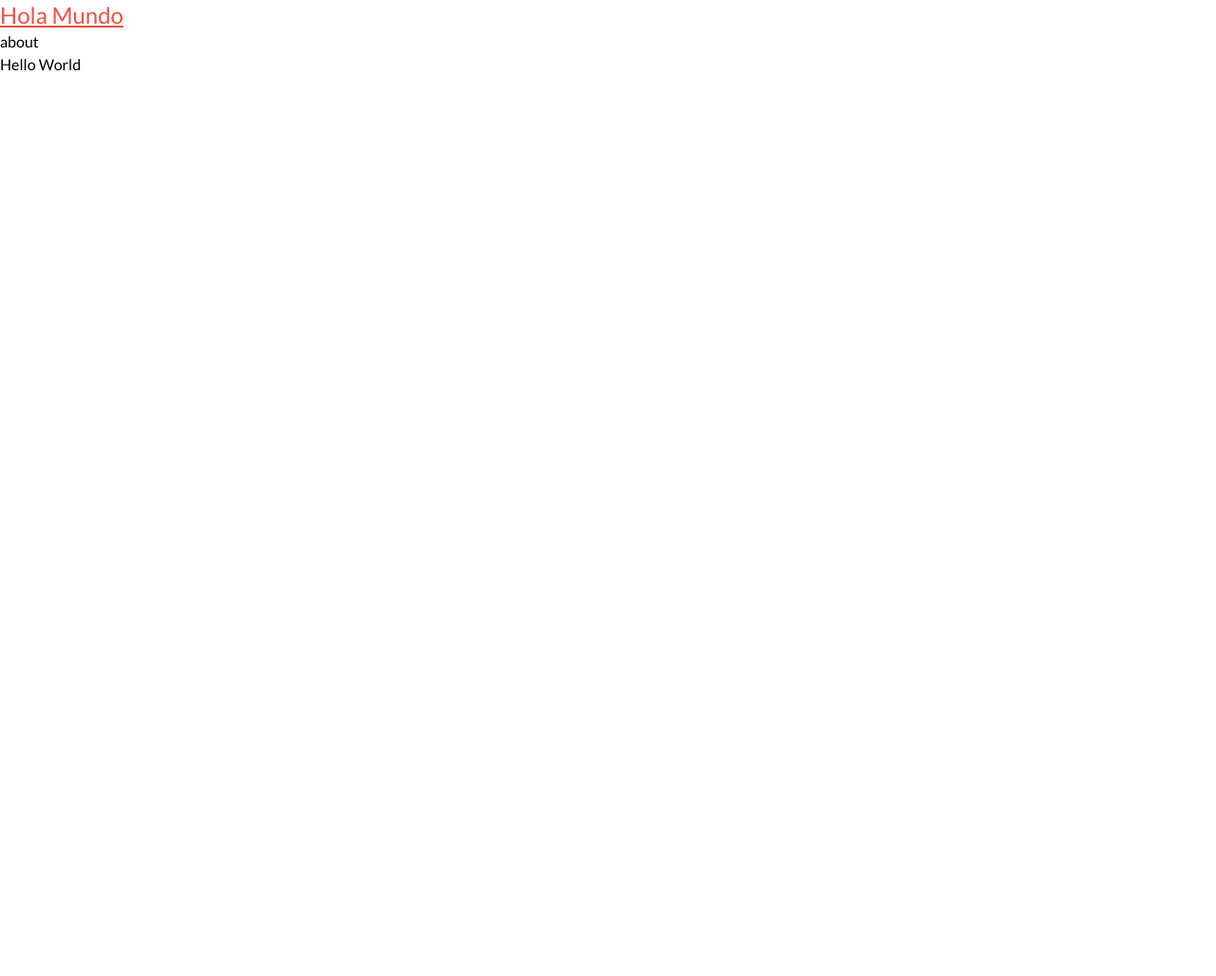
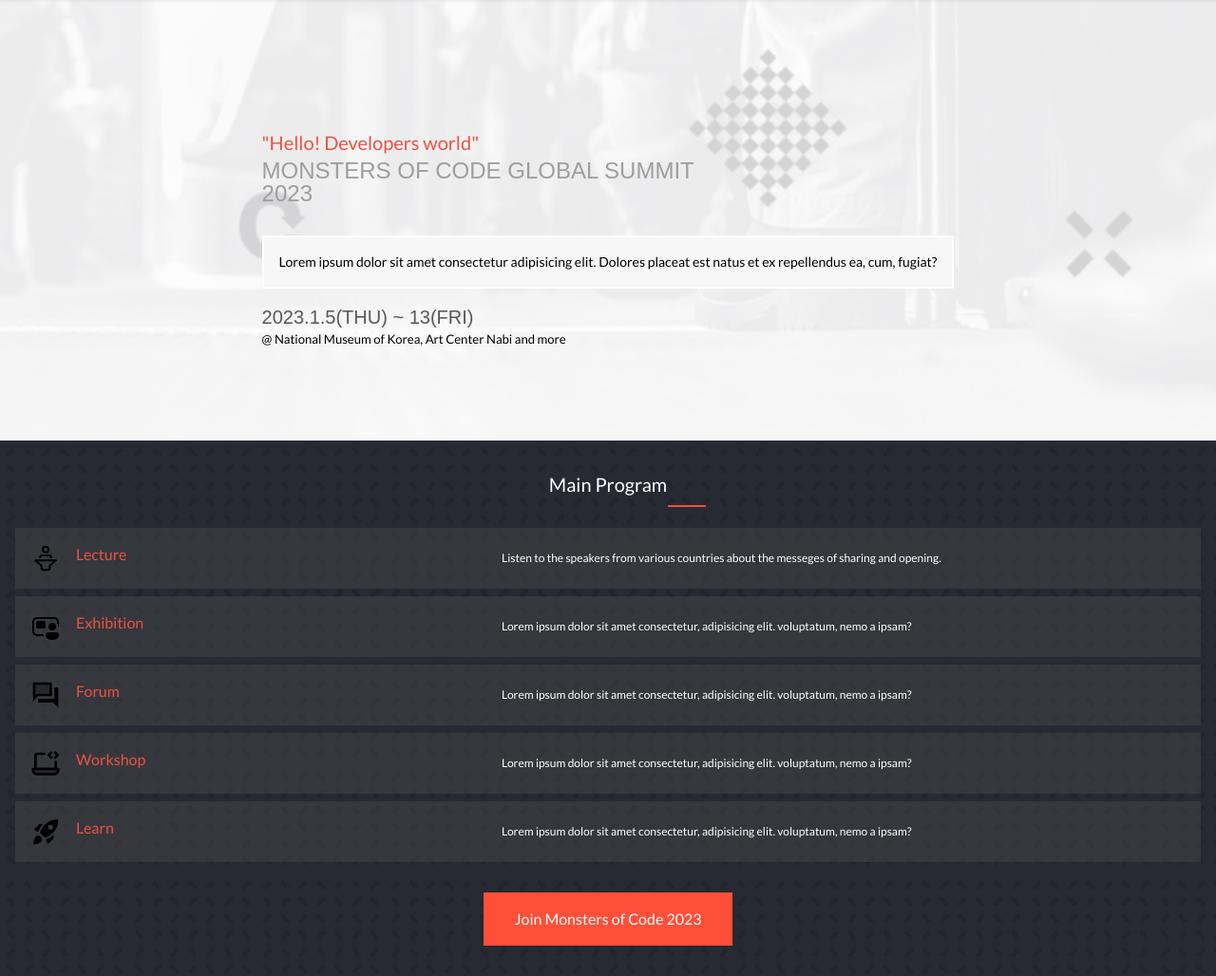
Before and after one commit to seperalta22/Cap1-Microverse, a website built with Vite: page index.html in a window 1280 px wide. Shown: the whole page at 95% size. Before the commit the page ends 800 px from the top, so only its background shows below. Built offline with nearby package versions, Linux system fonts and the light colour scheme; grey boxes are pictures that could not be loaded; a web font is replaced by a local one.

Commit message:
Create the program section

```diff
--- a/css/style.css
+++ b/css/style.css
@@ -5,11 +5,11 @@
 .text {
   background: url('https://images.unsplash.com/photo-1583248352195-d3a8e766edf2');
   background-size: contain;
-	background-clip: text;
   -webkit-background-clip: text;
   -webkit-text-fill-color: transparent;
   filter: saturate(5);
 }
+
 body {
   font-family: 'Lato', sans-serif;
 }
@@ -17,3 +17,35 @@
 .coco {
   font-family: 'COCOGOOSE', sans-serif;
 }
+
+.under {
+  position: relative;
+}
+
+.under::before {
+  content: '';
+  position: absolute;
+  width: 2.5rem;
+  height: 2px;
+  background: #ec5242;
+  bottom: -10px;
+  margin-left: 10%;
+}
+
+.programs-items li {
+  background-color: #5858584e;
+  padding: 1rem;
+  display: flex;
+  align-items: center;
+  gap: 1rem;
+  margin-bottom: 0.5rem;
+}
+
+.btn-prog {
+  display: block;
+  background-color: #ff4f38;
+  color: #fff;
+  padding: 1rem 2rem;
+  margin: 2rem auto;
+  margin-bottom: 1rem;
+}
--- a/index.html
+++ b/index.html
@@ -12,12 +12,95 @@
   </head>
 
   <body>
-    <h1 class="underline text-2xl text-naranja">Hola Mundo</h1>
-    <a href="./about.html">about</a>
-    <h2>Hello World</h2>
+    <header class="w-full absolute md:static">
+      <div class="flex items-center m-4 relative md:hidden">
+        <img src="assets/img/ham_menu.png" alt="menu" class="w-6 h-6" />
+      </div>
+    </header>
+    <main class="bg-mb_bg_img bg-cover bg-no-repeat h-[58vh] flex items-center justify-center">
+      <div class="p-5 mt-10">
+        <p class="text-xl text-naranja mb-1">"Hello! Developers world"</p>
+        <h1 class="text-2xl coco text leading-none uppercase">
+          Monsters of Code
+          Global Summit <br>
+          2023
+        </h1>
+        <div class="bg-grey">
+          <p class="w-auto bg-grey border-white border-2 mt-8 p-4 text-sm">
+            Lorem ipsum dolor sit amet consectetur adipisicing elit. Dolores
+            placeat est natus et ex repellendus ea, cum,
+            fugiat?
+          </p>
+        </div>
+        <h2 class="coco text-gris_darker text-xl mt-4">2023.1.5(THU) ~ 13(FRI)</h2>
+        <h4 class="text-[0.82rem]">
+          @ National Museum of Korea, Art Center Nabi and more
+        </h4>
+      </div>
+    </main>
 
+    <section class="bg-mb_program  text-white p-4" id="program">
+      <h3 class="under text-center mt-4 text-xl">Main Program</h3>
+      <ul class="mt-8 programs-items">
+        <li>
+          <div class="flex w-[40%] gap-4">
+            <img src="assets/img/lecture.svg" alt="lecture" />
+            <h4 class="text-naranja">Lecture</h4>
+          </div>
+          <p class="text-xs w-[60%]">
+            Listen to the speakers from various countries about the messeges of
+            sharing and opening.
+          </p>
+        </li>
+        <li>
+          <div class="flex w-[40%] gap-4">
+            <img class="" src="assets/img/screen.svg" alt="exhibition" />
+            <h4 class="text-naranja">Exhibition</h4>
+          </div>
+          <p class="text-xs w-[60%]">
+            Lorem ipsum dolor sit amet consectetur, adipisicing elit.
+            voluptatum, nemo a ipsam?
+          </p>
+        </li>
+        <li>
+          <div class="flex w-[40%] gap-4">
+            <img class="" src="assets/img/forum.svg" alt="chat-group" />
+            <h4 class="text-naranja">Forum</h4>
+          </div>
+          <p class="text-xs w-[60%]">
+            Lorem ipsum dolor sit amet consectetur, adipisicing elit.
+            voluptatum, nemo a ipsam?
+          </p>
+        </li>
+        <li>
+          <div class="flex w-[40%] gap-4">
+            <img class="icon" src="assets/img/code.svg" alt="workshop" />
+            <h4 class="text-naranja">Workshop</h4>
+          </div>
+          <p class="text-xs w-[60%]">
+            Lorem ipsum dolor sit amet consectetur, adipisicing elit.
+            voluptatum, nemo a ipsam?
+          </p>
+        </li>
+        <li>
+          <div class="flex w-[40%] gap-4">
+            <img class="icon" src="assets/img/rocket.svg" alt="learn" />
+            <h4 class="text-naranja">Learn</h4>
+          </div>
+          <p class="text-xs w-[60%]">
+            Lorem ipsum dolor sit amet consectetur, adipisicing elit.
+            voluptatum, nemo a ipsam?
+          </p>
+        </li>
+      </ul>
+      <button class="btn-prog" id="program-btn">
+        Join Monsters of Code 2023
+      </button>
+      <a href="#" class="hidden" id="see-program-link">See the whole program</a>
+    </section>
+    <section id="speakers">
 
-    <script type="module" src="js/main.js"></script>
+      <script type="module" src="js/main.js"></script>
   </body>
 
 </html>
--- a/package.json
+++ b/package.json
@@ -23,7 +23,9 @@
     "stylelint-config-standard": "21.x",
     "stylelint-csstree-validator": "1.x",
     "stylelint-scss": "3.x",
-    "tailwindcss": "^3.3.1",
+    "tailwindcss": "^3.3.1"
+  },
+  "dependencies": {
     "vite": "^4.2.0"
   }
 }
--- a/tailwind.config.js
+++ b/tailwind.config.js
@@ -5,7 +5,8 @@
   theme: {
     colors: {
       naranja: '#ec5242',
-			gris: '#d3d3d3',
+      gris_one: '#d3d3d3',
+      gris_darker: '#585858',
       negro: '#272a31',
       white: '#fff',
       grey: '#f7f7f7',
@@ -13,6 +14,7 @@
     extend: {
       backgroundImage: {
         mb_bg_img: 'url(../assets/img/bg_main_mobile.png)',
+        mb_program: 'url(../assets/img/bg_program.png)',
       },
     },
   },
--- a/vite.config.js
+++ b/vite.config.js
@@ -1,6 +1,6 @@
 import { defineConfig } from 'vite';
 
 export default defineConfig({
-	base: '/Cap1-Microverse/',
-	url: 'https://sergioperalta22.github.io',
+  base: '/Cap1-Microverse/',
+  url: 'https://sergioperalta22.github.io',
 });
```
Also changed, not shown: README.md, assets/img/bg_program.png (added), assets/img/code.svg (added), assets/img/forum.svg (added), assets/img/lecture.svg (added), assets/img/rocket.svg (added), assets/img/screen.svg (added). Lines whose indentation alone changed are shown as unchanged.
